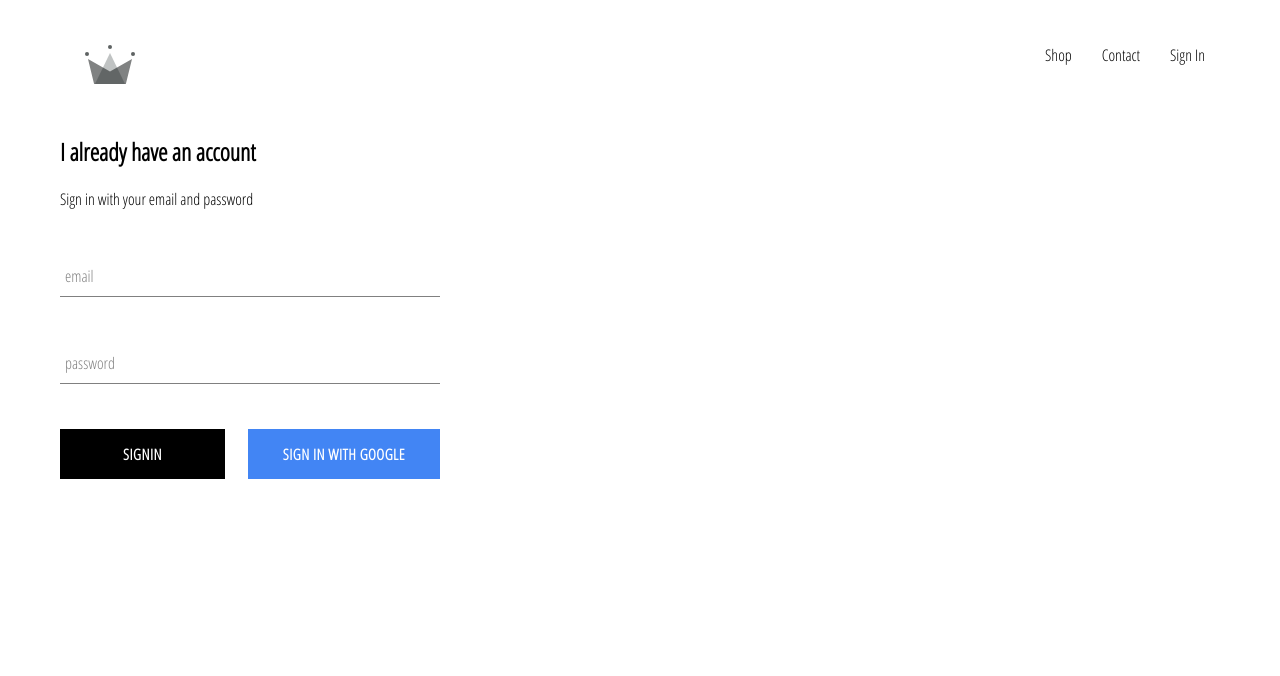
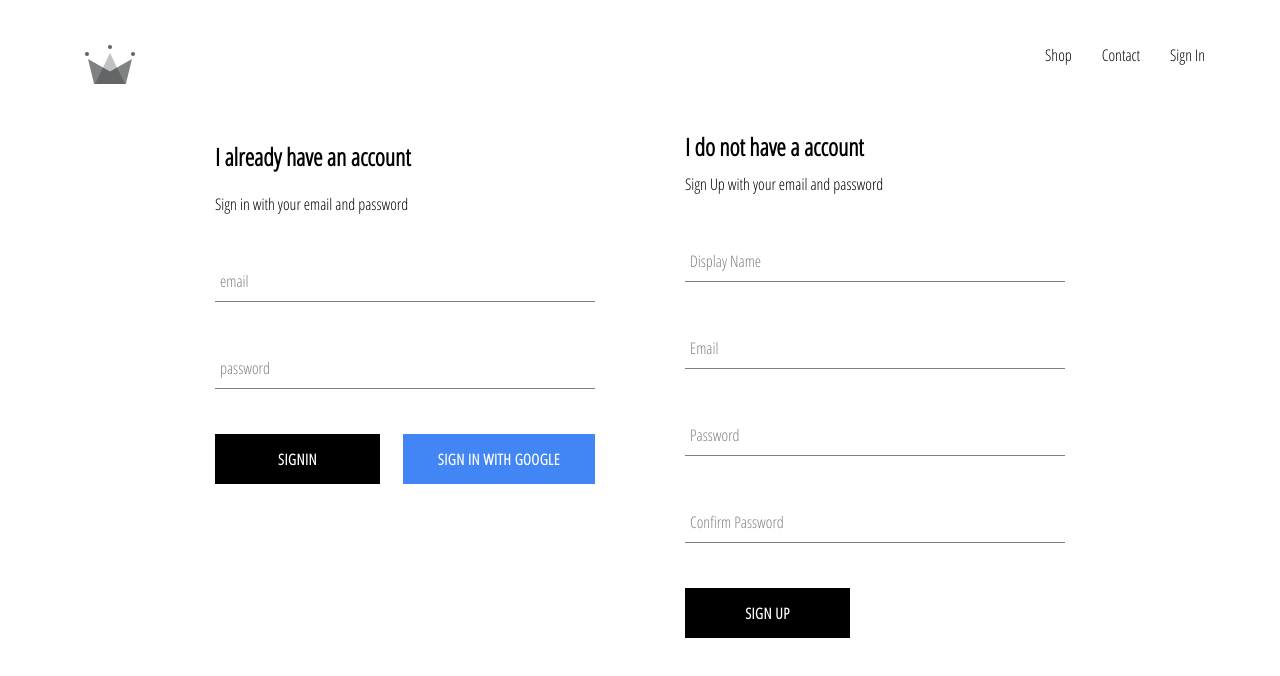
Before and after one commit to abhilash6021/sample-ecommerce, a React (Create React App) app: page /signin in a window 1280 px wide. Shown: the top 676 px of the page. Built offline with nearby package versions, Linux system fonts and the light colour scheme; no server answers.

Commit message:
Added snapshot methods and signup component

```diff
--- a/src/App.js
+++ b/src/App.js
@@ -6,7 +6,7 @@
 import Homepage from "./pages/homepage/homepage.component.jsx";
 import ShopPage from "./pages/shop/shop.component.jsx";
 import SignInAndSignUpPage from "./pages/sign-in-and-sign-up/sign-in-and-sign-up.component.jsx";
-import { auth } from "./firebase/firebase.utils";
+import { auth, createUserProfileDocument } from "./firebase/firebase.utils";
 
 class App extends Component {
   constructor(props) {
@@ -19,9 +19,21 @@
   unsubscribeFromAuth = null;
 
   componentDidMount() {
-    this.unsubscribeFromAuth = auth.onAuthStateChanged((user) => {
-      this.setState({ currentUser: user });
-      console.log(user);
+    this.unsubscribeFromAuth = auth.onAuthStateChanged(async (userAuth) => {
+      if (userAuth) {
+        const userRef = await createUserProfileDocument(userAuth);
+
+        userRef.onSnapshot((snapShot) => {
+          this.setState({
+            currentUser: {
+              id: snapShot.id,
+              ...snapShot.data(),
+            },
+          });
+        });
+        //this.setState({currentUser:userAuth});
+      }
+      this.setState({ currentUser: userAuth });
     });
   }
 
--- /dev/null
+++ b/src/components/sign-up/sign-up.component.jsx
@@ -0,0 +1,99 @@
+import React, { Component } from "react";
+
+import FormInput from "../form-input/form-input.component";
+import CustomButton from "../custom-button/custom-button.component";
+
+import { auth, createUserProfileDocument } from "../../firebase/firebase.utils";
+
+import "./sign-up.styles.scss";
+
+class SignUp extends Component {
+  constructor() {
+    super();
+    this.state = {
+      displayName: "",
+      email: "",
+      password: "",
+      confirmPassword: "",
+    };
+  }
+
+  handleSubmit = async (event) => {
+    event.preventDefault();
+    const { displayName, email, password, confirmPassword } = this.state;
+
+    if (password !== confirmPassword) {
+      alert("password don't match");
+      return;
+    }
+
+    try {
+      const { user } = await auth.createUserWithEmailAndPassword(
+        email,
+        password
+      );
+      await createUserProfileDocument(user, displayName);
+
+      this.setState({
+        displayName: "",
+        email: "",
+        password: "",
+        confirmPassword: "",
+      });
+    } catch (error) {
+      console.error(error);
+    }
+  };
+
+  handleChange = (event) => {
+    const { name, value } = event.target;
+    this.setState({ [name]: value });
+  };
+  render() {
+    const { displayName, email, password, confirmPassword } = this.state;
+    return (
+      <div className="sign-up">
+        <h2 className="title">I do not have a account</h2>
+        <span>Sign Up with your email and password</span>
+
+        <form className="sign-up-form" onSubmit={this.handleSubmit}>
+          <FormInput
+            type="text"
+            name="displayName"
+            value={displayName}
+            onChange={this.handleChange}
+            label="Display Name"
+            required
+          ></FormInput>
+          <FormInput
+            type="email"
+            name="email"
+            value={email}
+            onChange={this.handleChange}
+            label="Email"
+            required
+          ></FormInput>
+          <FormInput
+            type="text"
+            name="password"
+            value={password}
+            onChange={this.handleChange}
+            label="Password"
+            required
+          ></FormInput>
+          <FormInput
+            type="text"
+            name="confirmPassword"
+            value={confirmPassword}
+            onChange={this.handleChange}
+            label="Confirm Password"
+            required
+          ></FormInput>
+          <CustomButton type="submit">SIGN UP</CustomButton>
+        </form>
+      </div>
+    );
+  }
+}
+
+export default SignUp;
--- /dev/null
+++ b/src/components/sign-up/sign-up.styles.scss
@@ -0,0 +1,9 @@
+.sign-up{
+    display: flex;
+    flex-direction: column;
+    width: 380px;
+
+    .title{
+        margin: 10px 0;
+    }
+}
--- a/src/firebase/firebase.utils.js
+++ b/src/firebase/firebase.utils.js
@@ -1,6 +1,6 @@
-import firebase from 'firebase/app';
-import 'firebase/firestore';
-import 'firebase/auth';
+import * as firebase from 'firebase/app'
+import "firebase/firestore";
+import "firebase/auth";
 
 const config = {
   apiKey: "AIzaSyAqzUeUOMhKzwSH4djPYj8vM1FfBMCBpTQ",
@@ -10,7 +10,36 @@
   storageBucket: "crwn-db-772a8.appspot.com",
   messagingSenderId: "214559914283",
   appId: "1:214559914283:web:c28d934e323ffebb5b2d6e",
-    measurementId: "G-9FR9RCRNT0"
+  measurementId: "G-9FR9RCRNT0",
+};
+
+export const createUserProfileDocument = async (userAuth, additionalData) => {
+  if (!userAuth) return;
+
+  // userRef is the documentRef and we can retrive data(snapshot) in that document by get method like userRef.get
+
+  const userRef = firestore.doc(`users/${userAuth.uid}`);
+
+  const snapShot = await userRef.get();
+
+  console.log(snapShot);
+
+  if (!snapShot.exists) {
+    const { displayName, email } = userAuth;
+    const createAt = new Date();
+
+    try {
+      await userRef.set({
+        displayName,
+        email,
+        createAt,
+        ...additionalData,
+      });
+    } catch (error) {
+      console.log("error creating user", error.message);
+    }
+  }
+  return userRef;
 };
 
 firebase.initializeApp(config);
@@ -19,7 +48,7 @@
 export const firestore = firebase.firestore();
 
 const provider = new firebase.auth.GoogleAuthProvider();
-  provider.setCustomParameters({ prompt: 'select_account'});
-  export const signInWithGoogle = ()=>auth.signInWithPopup(provider);
+provider.setCustomParameters({ prompt: "select_account" });
+export const signInWithGoogle = () => auth.signInWithPopup(provider);
 
 export default firebase;
--- a/src/pages/sign-in-and-sign-up/sign-in-and-sign-up.component.jsx
+++ b/src/pages/sign-in-and-sign-up/sign-in-and-sign-up.component.jsx
@@ -1,10 +1,12 @@
 import React from 'react';
 import SignIn from '../../components/sign-in/sign-in.component';
+import SignUp from '../../components/sign-up/sign-up.component';
 import './sign-in-and-sign-up.styles.scss';
 
 const SignInAndSignUpPage = () => (
     <div className='sign-in-and-sign-up'>
     <SignIn/>
+    <SignUp/>
 
     </div>
 );
--- a/src/pages/sign-in-and-sign-up/sign-in-and-sign-up.styles.scss
+++ b/src/pages/sign-in-and-sign-up/sign-in-and-sign-up.styles.scss
@@ -0,0 +1,6 @@
+.sign-in-and-sign-up{
+    width: 850px;
+    display: flex;
+    justify-content: space-between;
+    margin:30px auto;
+}
```
Lines whose indentation alone changed are shown as unchanged.
